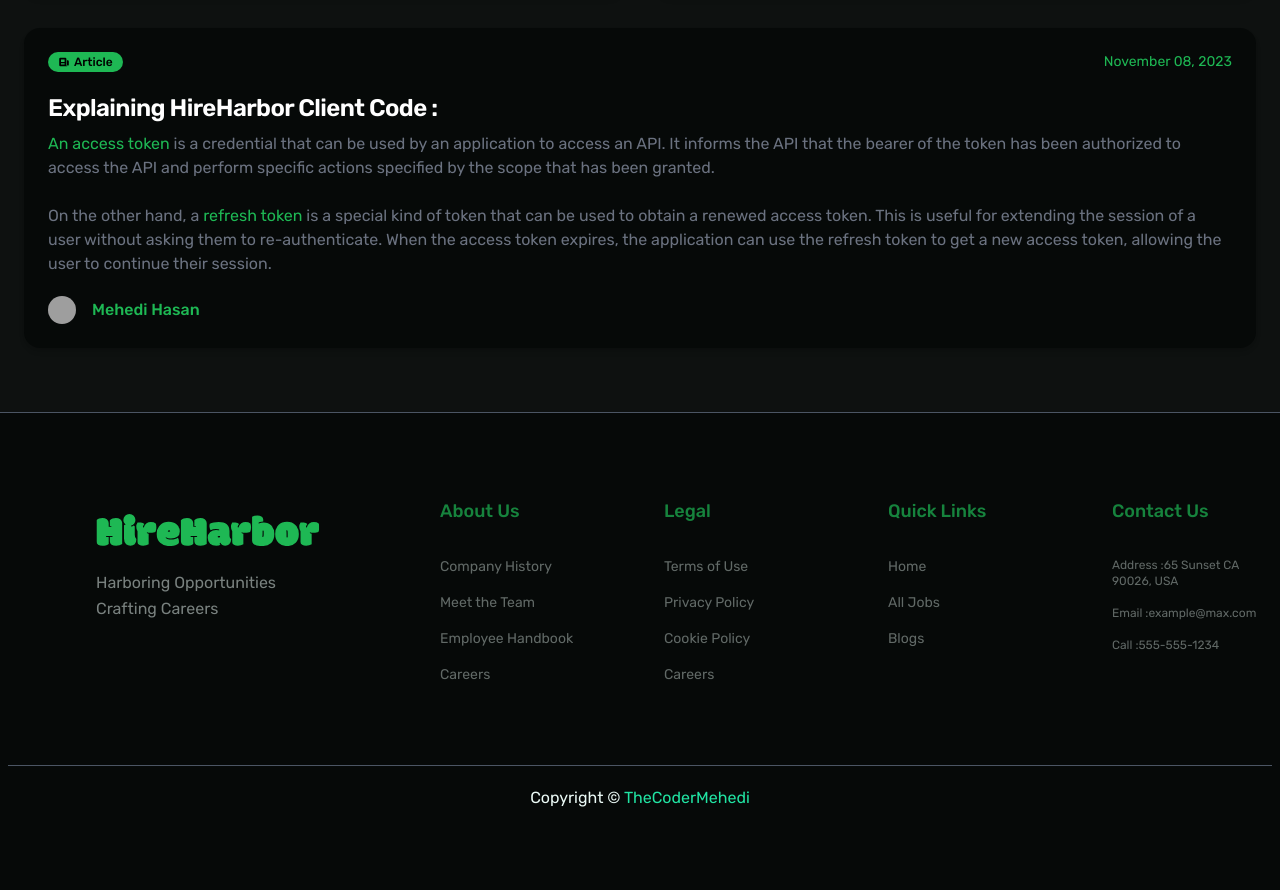
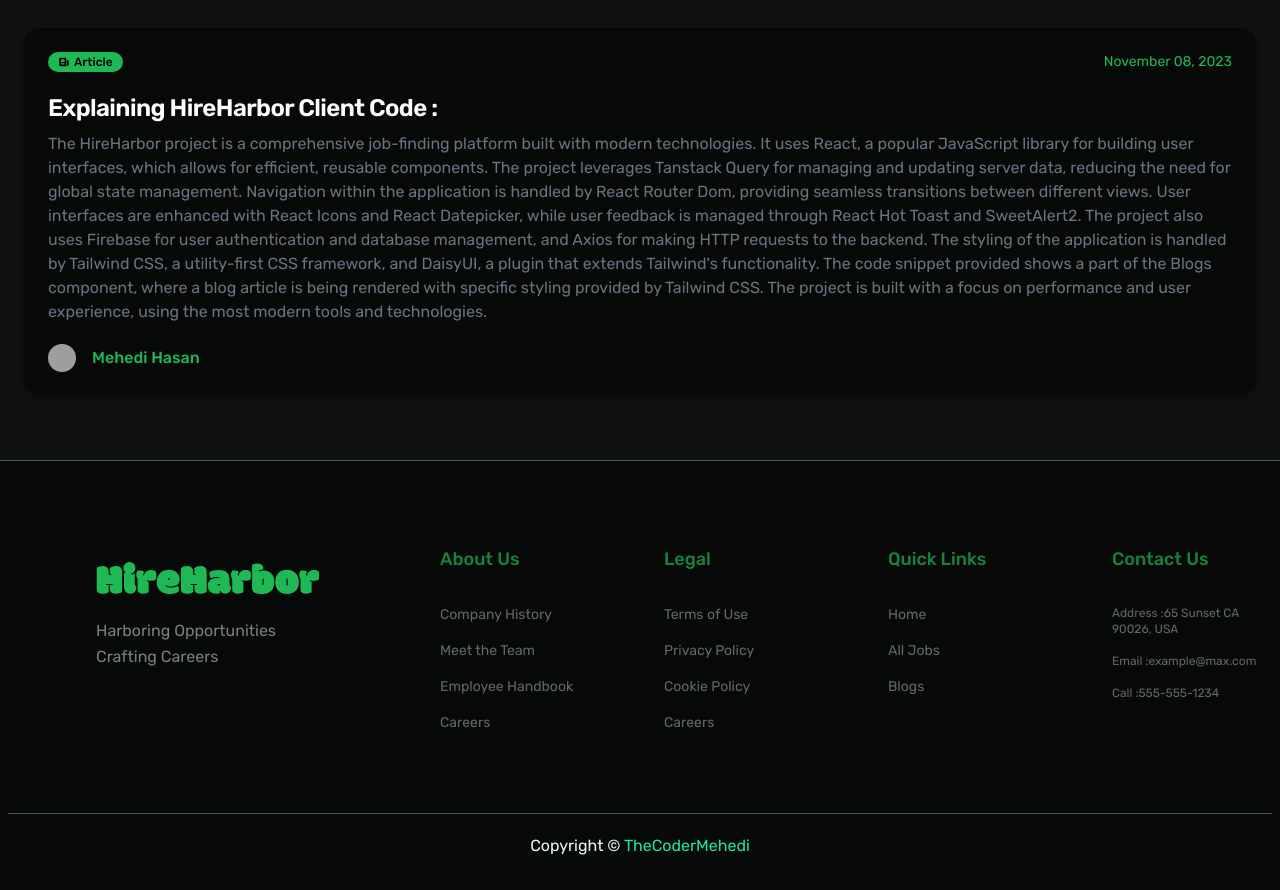
Before and after one commit to thecodermehedi/hireharbor-client, a React (Vite) app: page /blogs in a window 1280 px wide. Shown: the part 1760-2650 px from the top of the page. Before the commit the page ends 2602 px from the top, so only its background shows below. Built offline with nearby package versions, Linux system fonts and the light colour scheme; no server answers; grey boxes are pictures that could not be loaded; some icons are missing.

Commit message:
Update Blogs component with project details and technologies used

```diff
--- a/src/pages/Blogs.jsx
+++ b/src/pages/Blogs.jsx
@@ -233,20 +233,25 @@
                 Explaining HireHarbor Client Code :
               </h2>
               <p className="mb-5 font-light text-gray-500">
-                <span className="text-primary ">An access token</span> is a
-                credential that can be used by an application to access an API.
-                It informs the API that the bearer of the token has been
-                authorized to access the API and perform specific actions
-                specified by the scope that has been granted.
-                <br />
-                <br />
-                On the other hand, a{" "}
-                <span className="text-primary ">refresh token</span> is a
-                special kind of token that can be used to obtain a renewed
-                access token. This is useful for extending the session of a user
-                without asking them to re-authenticate. When the access token
-                expires, the application can use the refresh token to get a new
-                access token, allowing the user to continue their session.
+                The HireHarbor project is a comprehensive job-finding platform
+                built with modern technologies. It uses React, a popular
+                JavaScript library for building user interfaces, which allows
+                for efficient, reusable components. The project leverages
+                Tanstack Query for managing and updating server data, reducing
+                the need for global state management. Navigation within the
+                application is handled by React Router Dom, providing seamless
+                transitions between different views. User interfaces are
+                enhanced with React Icons and React Datepicker, while user
+                feedback is managed through React Hot Toast and SweetAlert2. The
+                project also uses Firebase for user authentication and database
+                management, and Axios for making HTTP requests to the backend.
+                The styling of the application is handled by Tailwind CSS, a
+                utility-first CSS framework, and DaisyUI, a plugin that extends
+                Tailwind&#39;s functionality. The code snippet provided shows a
+                part of the Blogs component, where a blog article is being
+                rendered with specific styling provided by Tailwind CSS. The
+                project is built with a focus on performance and user
+                experience, using the most modern tools and technologies.
               </p>
               <div className="flex justify-between items-center">
                 <div className="flex items-center space-x-4">
```
